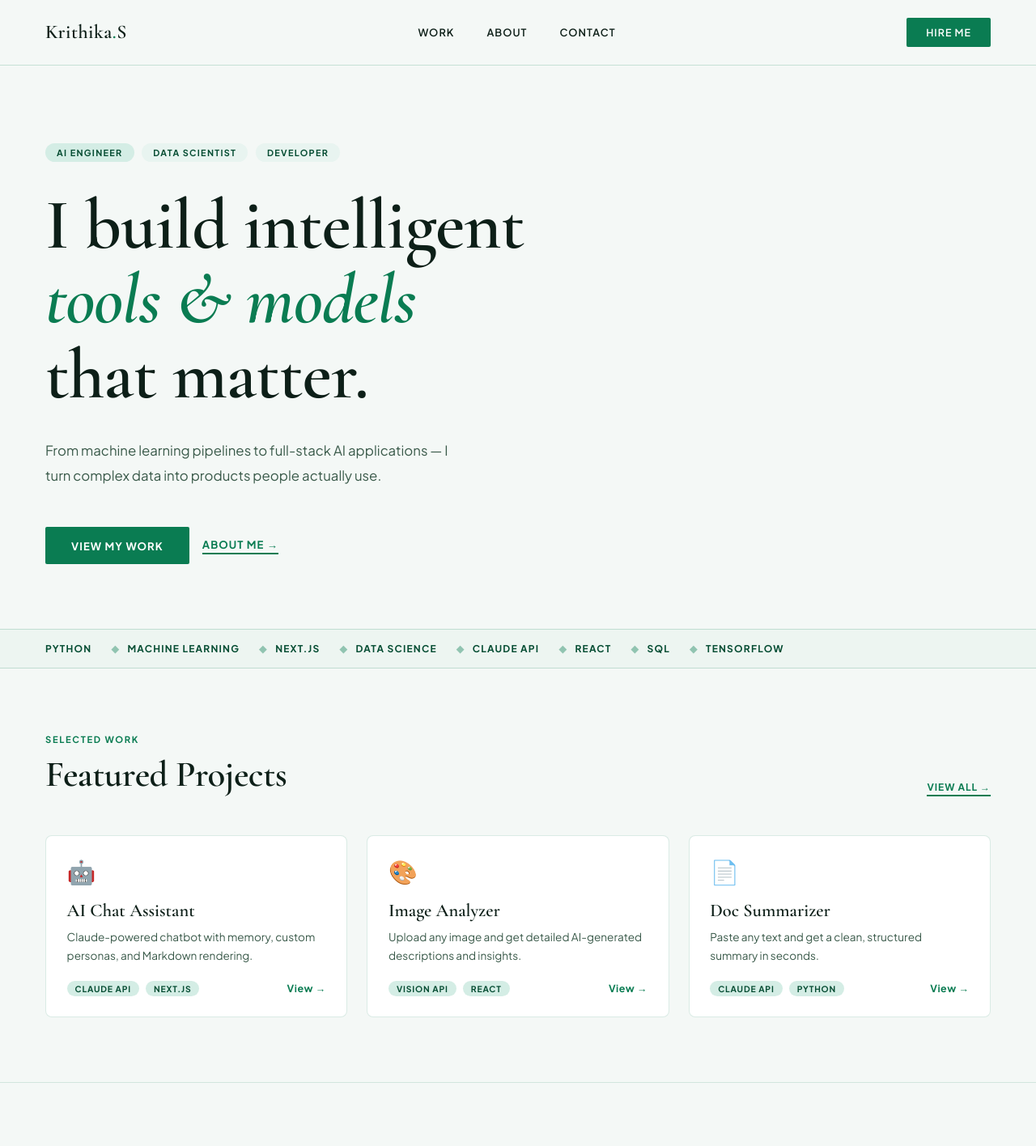
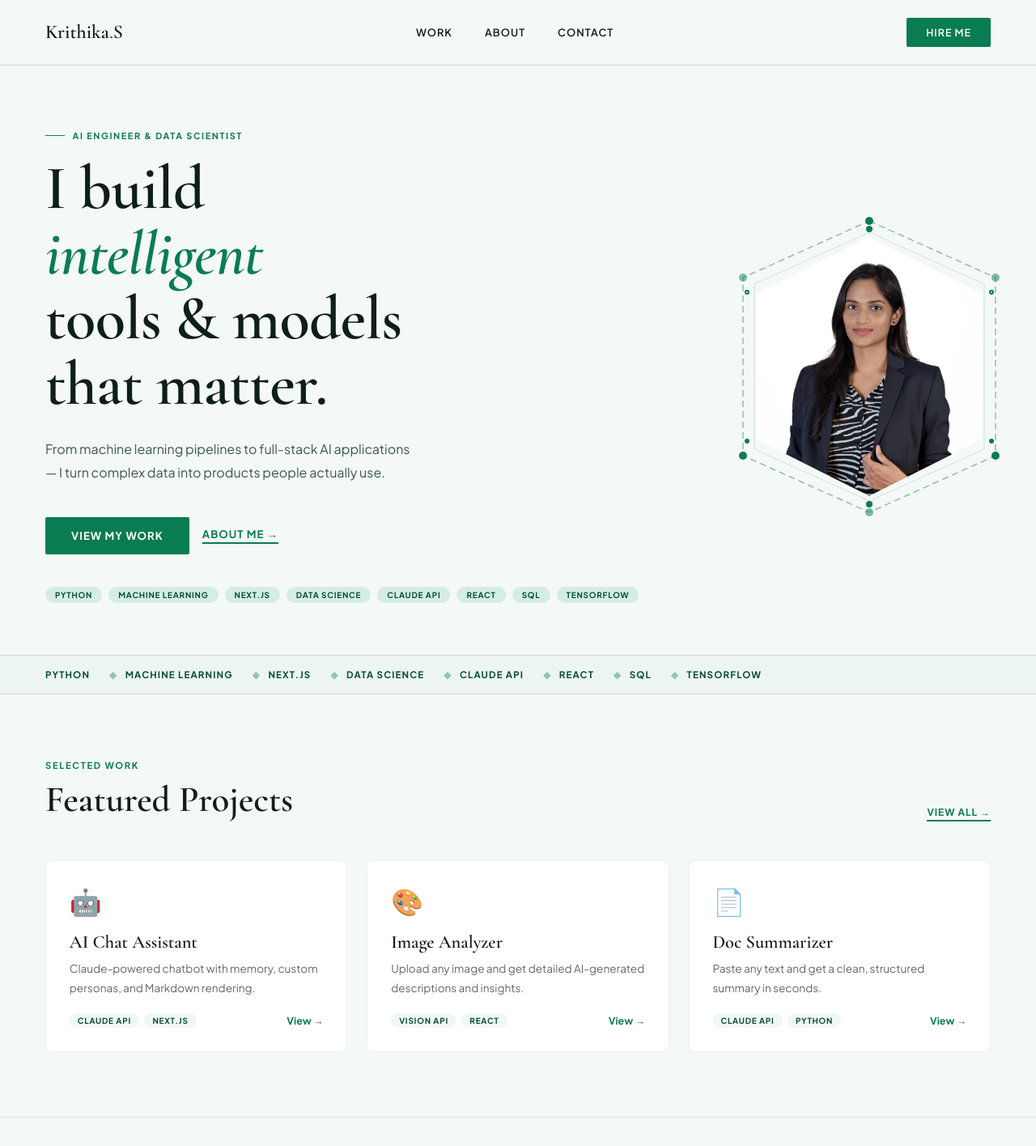
Before and after one commit to Krithikap019/ai-portfolio, a Next.js app: page / in a window 1280 px wide. Shown: the top 1416 px of the page at 81% size. Built offline with nearby package versions, Linux system fonts and the light colour scheme.

Commit message:
emerald theme 2

```diff
--- a/app/page.jsx
+++ b/app/page.jsx
@@ -1,6 +1,5 @@
 "use client";
 import Link from "next/link";
-import ProjectCard from "../components/ProjectCard";
 
 const projects = [
   {
@@ -9,7 +8,6 @@ const projects = [
     title: "AI Chat Assistant",
     description: "Claude-powered chatbot with memory, custom personas, and Markdown rendering.",
     tags: ["Claude API", "Next.js"],
-    color: "#0a7c52",
     href: "/projects/chat",
   },
   {
@@ -18,7 +16,6 @@ const projects = [
     title: "Image Analyzer",
     description: "Upload any image and get detailed AI-generated descriptions and insights.",
     tags: ["Vision API", "React"],
-    color: "#0a7c52",
     href: "/projects/image",
   },
   {
@@ -27,19 +24,74 @@ const projects = [
     title: "Doc Summarizer",
     description: "Paste any text and get a clean, structured summary in seconds.",
     tags: ["Claude API", "Python"],
-    color: "#0a7c52",
     href: "/projects/summarizer",
   },
 ];
 
 const skills = ["Python", "Machine Learning", "Next.js", "Data Science", "Claude API", "React", "SQL", "TensorFlow"];
 
+function ProjectCard({ icon, title, description, tags, href }) {
+  return (
+    <Link href={href} style={{ textDecoration: "none" }}>
+      <div
+        style={{ background: "#fff", border: "1px solid #efefef", borderRadius: "8px", padding: "1.8rem", height: "100%", transition: "border-color 0.2s, transform 0.2s", cursor: "pointer" }}
+        onMouseEnter={(e) => { e.currentTarget.style.borderColor = "#0a7c52"; e.currentTarget.style.transform = "translateY(-2px)"; }}
+        onMouseLeave={(e) => { e.currentTarget.style.borderColor = "#efefef"; e.currentTarget.style.transform = "translateY(0)"; }}
+      >
+        <div style={{ fontSize: "2rem", marginBottom: "1rem" }}>{icon}</div>
+        <h3 style={{ fontFamily: "'Cormorant Garamond', serif", fontSize: "1.4rem", fontWeight: 600, color: "#0d1f18", marginBottom: "0.5rem" }}>{title}</h3>
+        <p style={{ fontSize: "0.85rem", color: "#666", lineHeight: "1.75", marginBottom: "1.2rem" }}>{description}</p>
+        <div style={{ display: "flex", justifyContent: "space-between", alignItems: "center" }}>
+          <div style={{ display: "flex", gap: "0.4rem" }}>
+            {tags.map((tag) => (
+              <span key={tag} style={{ fontSize: "0.62rem", fontWeight: 700, letterSpacing: "0.08em", textTransform: "uppercase", background: "#f0f8f5", color: "#064d33", padding: "3px 10px", borderRadius: "20px" }}>
+                {tag}
+              </span>
+            ))}
+          </div>
+          <span style={{ fontSize: "0.78rem", fontWeight: 700, color: "#0a7c52" }}>View →</span>
+        </div>
+      </div>
+    </Link>
+  );
+}
+
+function HexPhoto() {
+  const dot = (style) => (
+    <div style={{ position: "absolute", width: "8px", height: "8px", borderRadius: "50%", background: "#0a7c52", ...style }} />
+  );
+  return (
+    <div style={{ position: "relative", width: "300px", height: "340px", display: "flex", alignItems: "center", justifyContent: "center", flexShrink: 0 }}>
+      <svg style={{ position: "absolute", width: "340px", height: "380px", top: "50%", left: "50%", transform: "translate(-50%,-50%)" }} viewBox="0 0 340 380" fill="none">
+        <polygon points="170,10 326,80 326,300 170,370 14,300 14,80" stroke="#0a7c52" strokeWidth="1.5" strokeDasharray="8 5" fill="none" opacity="0.45"/>
+        <polygon points="170,24 312,88 312,292 170,356 28,292 28,88" stroke="#0a7c52" strokeWidth="0.8" fill="none" opacity="0.2"/>
+        {[["170","10"],["326","80"],["326","300"],["170","370"],["14","300"],["14","80"]].map(([cx,cy],i) => (
+          <circle key={i} cx={cx} cy={cy} r="5" fill="#0a7c52" opacity={i%2===0?"1":"0.5"}/>
+        ))}
+      </svg>
+      <div style={{
+        width: "280px", height: "320px",
+        clipPath: "polygon(50% 0%,100% 22%,100% 78%,50% 100%,0% 78%,0% 22%)",
+        overflow: "hidden", position: "relative", zIndex: 2,
+      }}>
+        <img src="/krithika.jpg" alt="Krithika Suwarna" style={{ width: "100%", height: "100%", objectFit: "cover", objectPosition: "top center" }} />
+      </div>
+      {dot({ top: "-4px", left: "50%", transform: "translateX(-50%)", zIndex: 3 })}
+      {dot({ bottom: "-4px", left: "50%", transform: "translateX(-50%)", zIndex: 3 })}
+      {dot({ top: "22%", left: "-4px", zIndex: 3, width: "6px", height: "6px", background: "#d4ede5", border: "2px solid #0a7c52" })}
+      {dot({ top: "22%", right: "-4px", zIndex: 3, width: "6px", height: "6px", background: "#d4ede5", border: "2px solid #0a7c52" })}
+      {dot({ bottom: "22%", left: "-4px", zIndex: 3, width: "6px", height: "6px" })}
+      {dot({ bottom: "22%", right: "-4px", zIndex: 3, width: "6px", height: "6px" })}
+    </div>
+  );
+}
+
 export default function Home() {
   return (
     <main style={{ fontFamily: "'Plus Jakarta Sans', sans-serif", background: "#f4f8f6", minHeight: "100vh", color: "#0d1f18" }}>
 
       <nav style={{ display: "flex", justifyContent: "space-between", alignItems: "center", padding: "1.4rem 3.5rem", borderBottom: "1px solid rgba(10,124,82,0.2)", background: "#f4f8f6" }}>
-        <div style={{ fontFamily: "'Cormorant Garamond', serif", fontSize: "1.5rem", fontWeight: 600, letterSpacing: "0.02em" }}>
+        <div style={{ fontFamily: "'Cormorant Garamond', serif", fontSize: "1.5rem", fontWeight: 600 }}>
           Krithika<span style={{ color: "#0a7c52" }}>.</span>S
         </div>
         <div style={{ display: "flex", gap: "2.5rem", fontSize: "0.8rem", fontWeight: 600, letterSpacing: "0.08em", textTransform: "uppercase" }}>
@@ -52,33 +104,37 @@ export default function Home() {
         </a>
       </nav>
 
-      <section style={{ padding: "6rem 3.5rem 5rem", maxWidth: "820px" }}>
-        <div style={{ display: "flex", gap: "0.6rem", marginBottom: "2rem", flexWrap: "wrap" }}>
-          {["AI Engineer", "Data Scientist", "Developer"].map((t, i) => (
-            <span key={t} style={{ fontSize: "0.68rem", fontWeight: 700, letterSpacing: "0.12em", textTransform: "uppercase", padding: "5px 14px", borderRadius: "20px", background: i === 0 ? "#d4ede5" : "#e8f4f0", color: "#064d33" }}>{t}</span>
-          ))}
+      <section style={{ display: "grid", gridTemplateColumns: "1fr auto", gap: "4rem", alignItems: "center", padding: "5rem 3.5rem 4rem" }}>
+        <div>
+          <div style={{ fontSize: "0.68rem", fontWeight: 700, letterSpacing: "0.15em", textTransform: "uppercase", color: "#0a7c52", marginBottom: "1.2rem", display: "flex", alignItems: "center", gap: "0.6rem" }}>
+            <span style={{ width: "24px", height: "1.5px", background: "#0a7c52", display: "inline-block" }} />
+            AI Engineer & Data Scientist
+          </div>
+          <h1 style={{ fontFamily: "'Cormorant Garamond', serif", fontSize: "clamp(3rem, 6vw, 5rem)", lineHeight: "1.05", fontWeight: 600, letterSpacing: "-0.01em", marginBottom: "1.5rem" }}>
+            I build<br />
+            <em style={{ color: "#0a7c52", fontStyle: "italic" }}>intelligent</em><br />
+            tools & models<br />
+            that matter.
+          </h1>
+          <p style={{ fontSize: "1rem", color: "#3a5a4a", lineHeight: "1.85", maxWidth: "460px", marginBottom: "2.5rem" }}>
+            From machine learning pipelines to full-stack AI applications — I turn complex data into products people actually use.
+          </p>
+          <div style={{ display: "flex", gap: "1rem", alignItems: "center", marginBottom: "2.5rem" }}>
+            <a href="#projects" style={{ background: "#0a7c52", color: "#fff", padding: "0.9rem 2rem", fontSize: "0.82rem", fontWeight: 700, letterSpacing: "0.08em", textTransform: "uppercase", textDecoration: "none", borderRadius: "2px" }}>View my work</a>
+            <a href="#about" style={{ color: "#0a7c52", fontSize: "0.82rem", fontWeight: 700, letterSpacing: "0.08em", textTransform: "uppercase", textDecoration: "none", borderBottom: "2px solid #0a7c52", paddingBottom: "2px" }}>About me →</a>
+          </div>
+          <div style={{ display: "flex", gap: "0.5rem", flexWrap: "wrap" }}>
+            {skills.map((s) => (
+              <span key={s} style={{ fontSize: "0.62rem", fontWeight: 700, letterSpacing: "0.08em", textTransform: "uppercase", background: "#d4ede5", color: "#064d33", padding: "4px 12px", borderRadius: "20px" }}>{s}</span>
+            ))}
+          </div>
         </div>
-        <h1 style={{ fontFamily: "'Cormorant Garamond', serif", fontSize: "clamp(3.5rem, 7vw, 5.5rem)", lineHeight: "1.05", letterSpacing: "-0.01em", marginBottom: "2rem", fontWeight: 600 }}>
-          I build intelligent<br />
-          <em style={{ color: "#0a7c52", fontStyle: "italic" }}>tools & models</em><br />
-          that matter.
-        </h1>
-        <p style={{ fontSize: "1.05rem", color: "#3a5a4a", lineHeight: "1.85", maxWidth: "500px", marginBottom: "3rem" }}>
-          From machine learning pipelines to full-stack AI applications — I turn complex data into products people actually use.
-        </p>
-        <div style={{ display: "flex", gap: "1rem", alignItems: "center" }}>
-          <a href="#projects" style={{ background: "#0a7c52", color: "#fff", padding: "0.9rem 2rem", fontSize: "0.82rem", fontWeight: 700, letterSpacing: "0.08em", textTransform: "uppercase", textDecoration: "none", borderRadius: "2px" }}>
-            View my work
-          </a>
-          <a href="#about" style={{ color: "#0a7c52", fontSize: "0.82rem", fontWeight: 700, letterSpacing: "0.08em", textTransform: "uppercase", textDecoration: "none", borderBottom: "2px solid #0a7c52", paddingBottom: "2px" }}>
-            About me →
-          </a>
-        </div>
+        <HexPhoto />
       </section>
 
       <div style={{ borderTop: "1px solid rgba(10,124,82,0.2)", borderBottom: "1px solid rgba(10,124,82,0.2)", padding: "1rem 3.5rem", display: "flex", gap: "1.5rem", flexWrap: "wrap", alignItems: "center", background: "#edf5f1" }}>
         {skills.map((s, i) => (
-          <span key={s} style={{ display: "flex", alignItems: "center", gap: "0.6rem", fontSize: "0.75rem", fontWeight: 700, letterSpacing: "0.1em", textTransform: "uppercase", color: "#064d33" }}>
+          <span key={s} style={{ display: "flex", alignItems: "center", gap: "0.6rem", fontSize: "0.72rem", fontWeight: 700, letterSpacing: "0.1em", textTransform: "uppercase", color: "#064d33" }}>
             {i > 0 && <span style={{ color: "#0a7c52", opacity: 0.4 }}>◆</span>}
             {s}
           </span>
@@ -89,14 +145,12 @@ export default function Home() {
         <div style={{ display: "flex", justifyContent: "space-between", alignItems: "flex-end", marginBottom: "3rem" }}>
           <div>
             <p style={{ fontSize: "0.7rem", fontWeight: 700, letterSpacing: "0.15em", textTransform: "uppercase", color: "#0a7c52", marginBottom: "0.6rem" }}>Selected work</p>
-            <h2 style={{ fontFamily: "'Cormorant Garamond', serif", fontSize: "2.8rem", fontWeight: 600, letterSpacing: "-0.01em" }}>Featured Projects</h2>
+            <h2 style={{ fontFamily: "'Cormorant Garamond', serif", fontSize: "2.8rem", fontWeight: 600 }}>Featured Projects</h2>
           </div>
           <a href="#" style={{ fontSize: "0.75rem", fontWeight: 700, letterSpacing: "0.08em", textTransform: "uppercase", color: "#0a7c52", textDecoration: "none", borderBottom: "2px solid #0a7c52", paddingBottom: "2px" }}>View all →</a>
         </div>
         <div style={{ display: "grid", gridTemplateColumns: "repeat(auto-fit, minmax(260px, 1fr))", gap: "1.5rem" }}>
-          {projects.map((p) => (
-            <ProjectCard key={p.id} {...p} />
-          ))}
+          {projects.map((p) => <ProjectCard key={p.id} {...p} />)}
         </div>
       </section>
 
```
Also changed, not shown: public/krithika.jpg (added).
